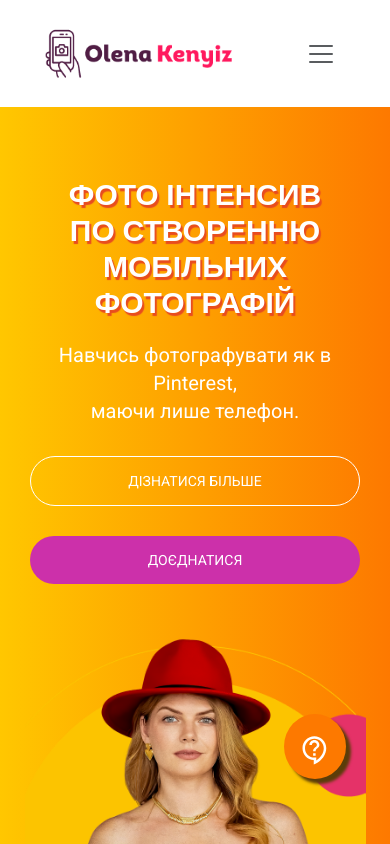
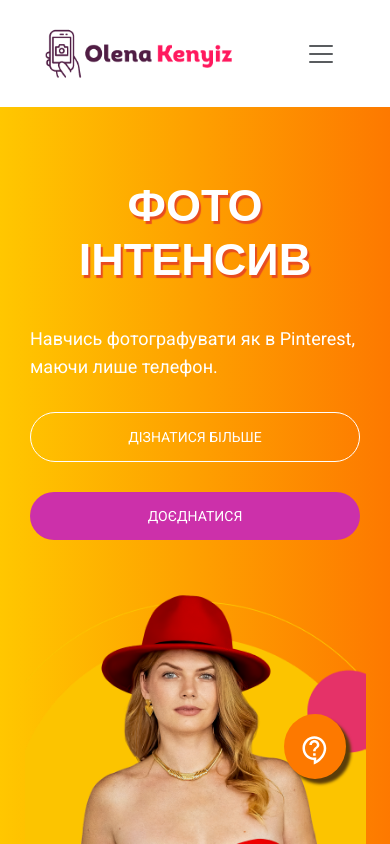
Before and after one commit to HannaNesterova/olena_ray_landing, a React (Create React App) app: page / in a window 390 px wide. Shown: the top 844 px of the page. Built offline with nearby package versions, Linux system fonts and the light colour scheme.

Commit message:
Make main text smaller

```diff
--- a/src/components/Header/Header.js
+++ b/src/components/Header/Header.js
@@ -20,7 +20,7 @@ function Header(){
                      data-aos-easing="linear"
                      data-aos-duration="1500"
                       className={styles.pretitle}>
-                        <h1> Фото Інтенсив<br />по створенню < br/> мобільних фотографій </h1>
+                        <h1> Фото Інтенсив</h1>
                     </div>
 
                     <div className={styles.title}
--- a/src/components/Header/Header.module.css
+++ b/src/components/Header/Header.module.css
@@ -25,7 +25,7 @@
 }
 
 .pretitle h1{
-    font-size: 50px;
+    font-size: 60px;
     color: #ffffff;
     text-transform: uppercase;
     font-family: "Oswald", sans-serif;
@@ -110,10 +110,10 @@ box-shadow: 0px 2px 4px rgba(0, 0, 0, 0.2);
         height: 323px;
     }
     .pretitle h1{
-        font-size: 30px;
+        font-size: 45px;
     }
     .title p{
-        font-size: 20px;
+        font-size: 18px;
     }
     .buttons a{
         width: 180px;
@@ -139,6 +139,11 @@ box-shadow: 0px 2px 4px rgba(0, 0, 0, 0.2);
     .buttons a{
         font-size: 14px;
         text-align: center;
+    }
+    .title p{
+        font-size: 18px;
+        text-align: left;
+        margin-top: 20px;
     }
 }
 @media all and (max-width:690px){
```
